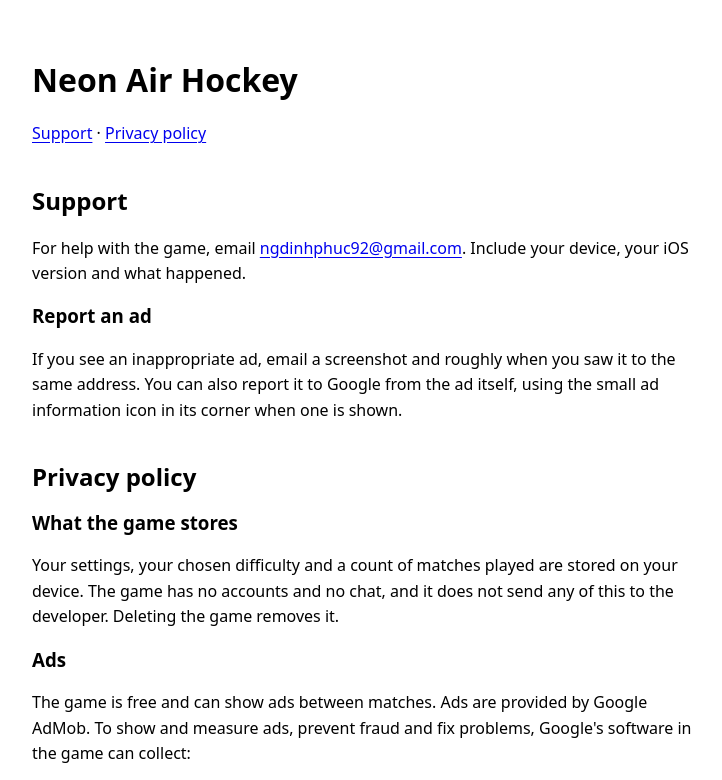
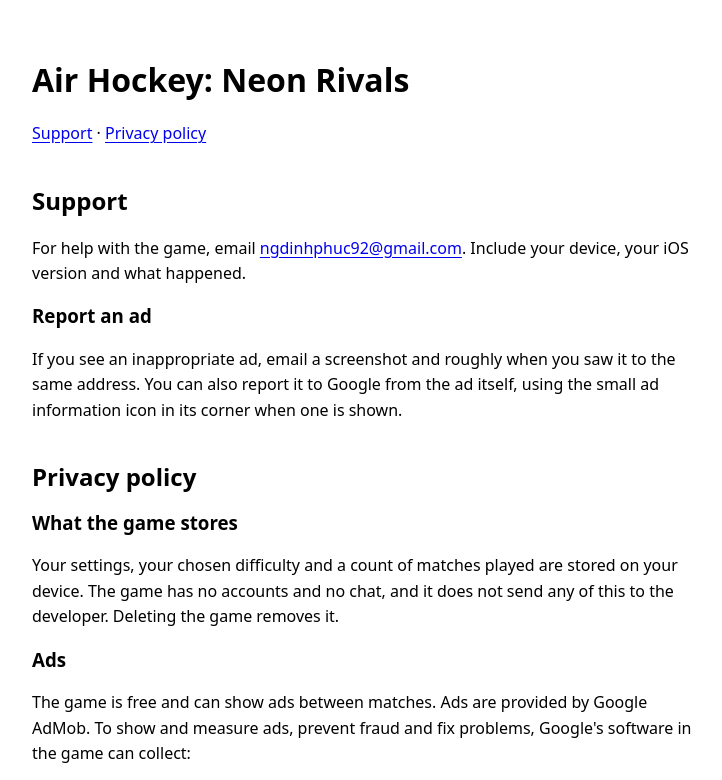
Before and after one commit to davidnd/davidnd.github.io, a plain HTML site: page neon-air-hockey/index.html in a window 1280 px wide. Shown: the top 780 px of the page, without its empty margins (272-994 px from the left). Drawn offline with Linux system fonts and the light colour scheme.

Commit message:
Use the game's App Store name

```diff
--- a/neon-air-hockey/index.html
+++ b/neon-air-hockey/index.html
@@ -3,7 +3,7 @@
 <head>
   <meta charset="utf-8">
   <meta name="viewport" content="width=device-width, initial-scale=1">
-  <title>Neon Air Hockey Support and Privacy</title>
+  <title>Air Hockey: Neon Rivals Support and Privacy</title>
   <style>
     :root { color-scheme: light dark; font-family: system-ui, sans-serif; line-height: 1.6; }
     body { max-width: 42rem; margin-inline: auto; padding: 2rem 1.25rem 4rem; }
@@ -14,7 +14,7 @@
 </head>
 <body>
   <header>
-    <h1>Neon Air Hockey</h1>
+    <h1>Air Hockey: Neon Rivals</h1>
     <nav aria-label="Page sections"><a href="#support">Support</a> · <a href="#privacy">Privacy policy</a></nav>
   </header>
   <main>
```
Also changed, not shown: index.html (+1 -1 lines).
